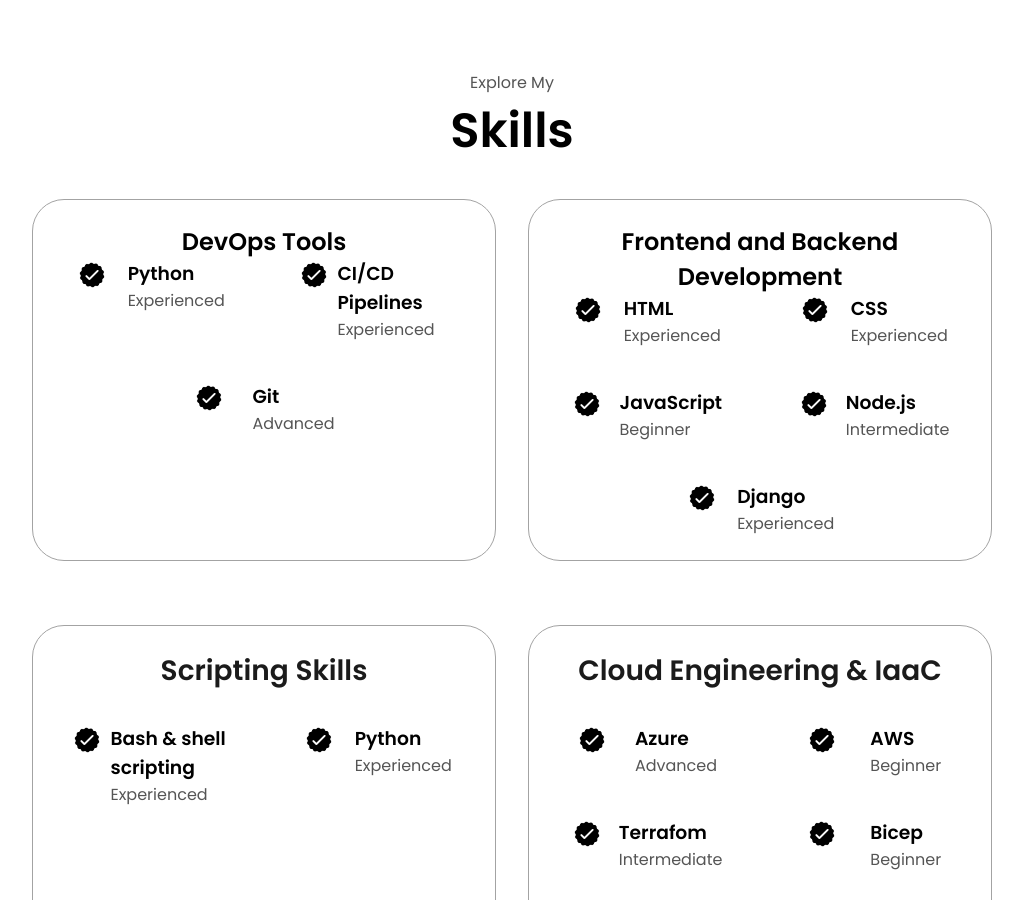
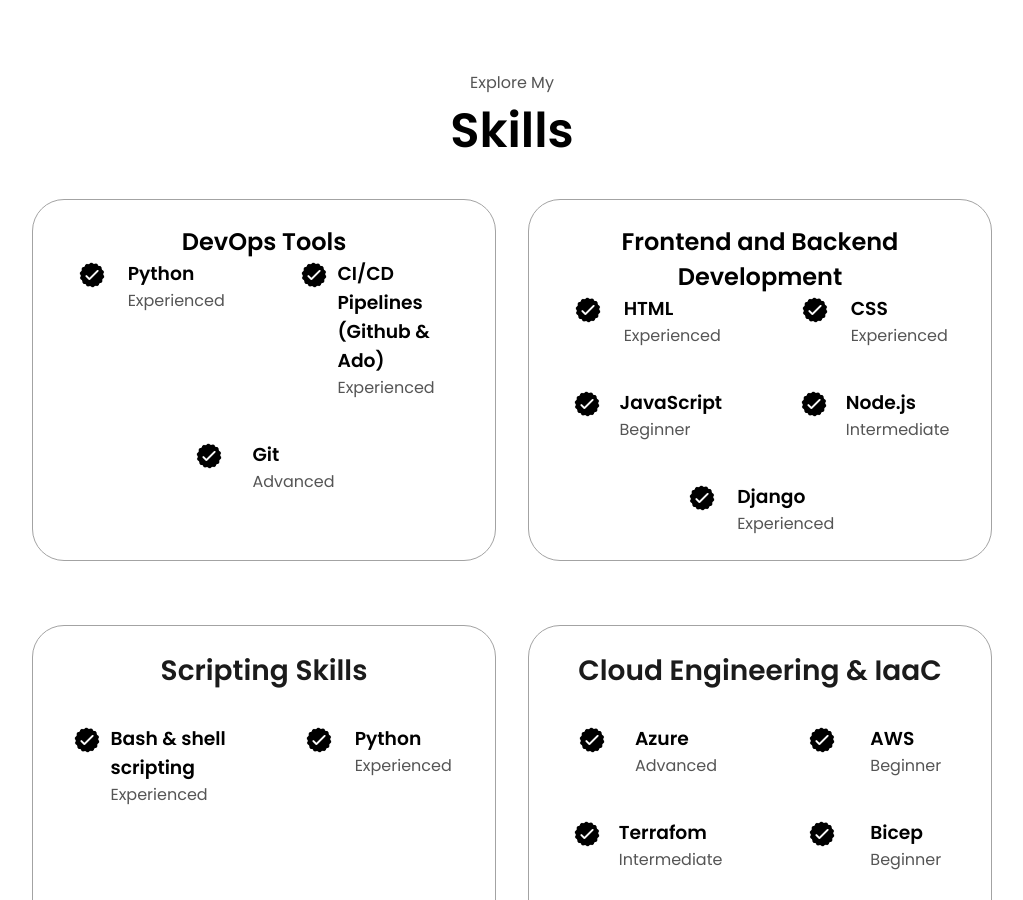
Before and after one commit to Kanellaman/kanellaman.github.io, a Jekyll site: the page built from index.markdown, in a window 1280 px wide and 900 px high, scrolled down 1826 px. Shown: the whole window, without its empty margins (128-1151 px from the left). Built offline with Jekyll 4.4.1, drawn with Linux system fonts in a browser that asks for light colours; comment, search, counter and statistics services are not loaded.

Commit message:
feat: Minor Enhancement

```diff
--- a/_includes/experience.html
+++ b/_includes/experience.html
@@ -16,7 +16,7 @@
                     <article>
                         <img src="./assets/checkmark.png" alt="Experience icon" class="icon" />
                         <div>
-                            <h3>CI/CD Pipelines</h3>
+                            <h3>CI/CD Pipelines (Github & Ado)</h3>
                             <p>Experienced</p>
                         </div>
                     </article><article>
```
